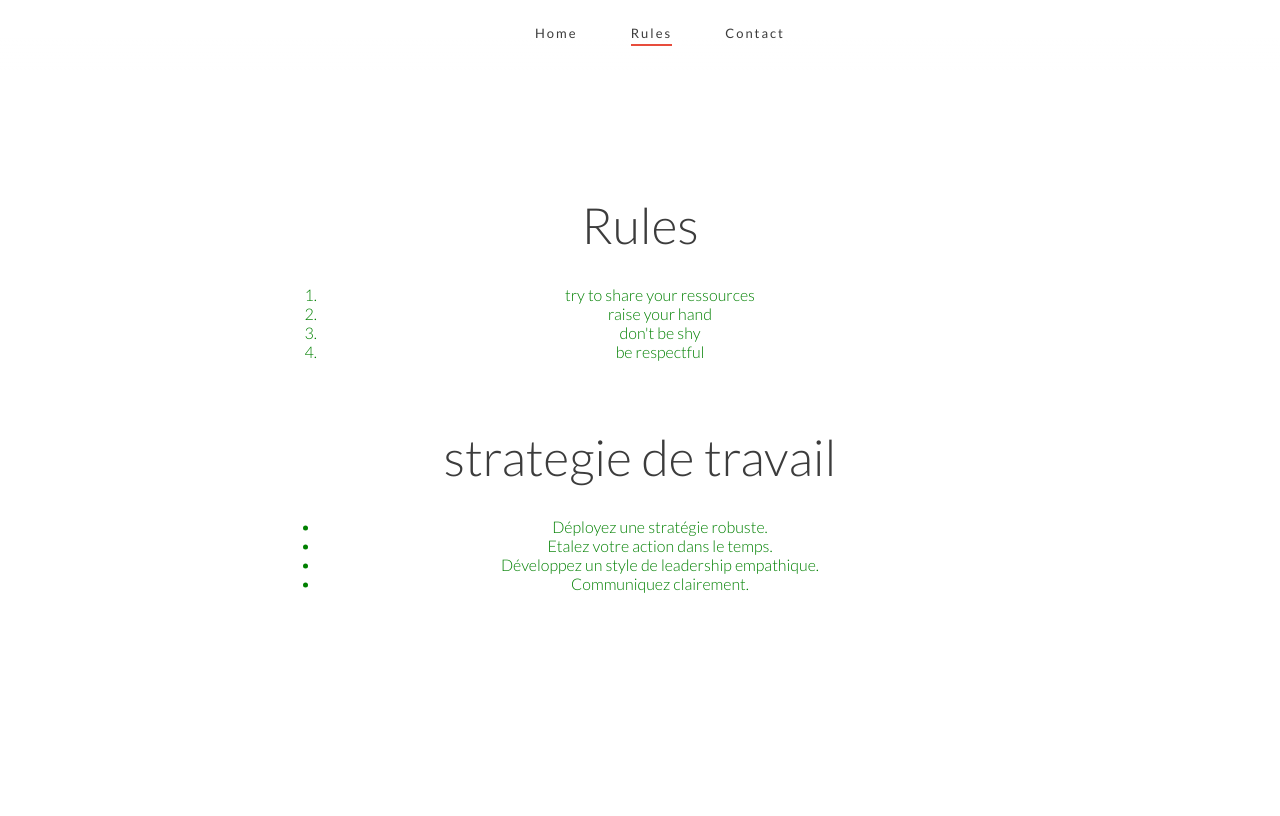
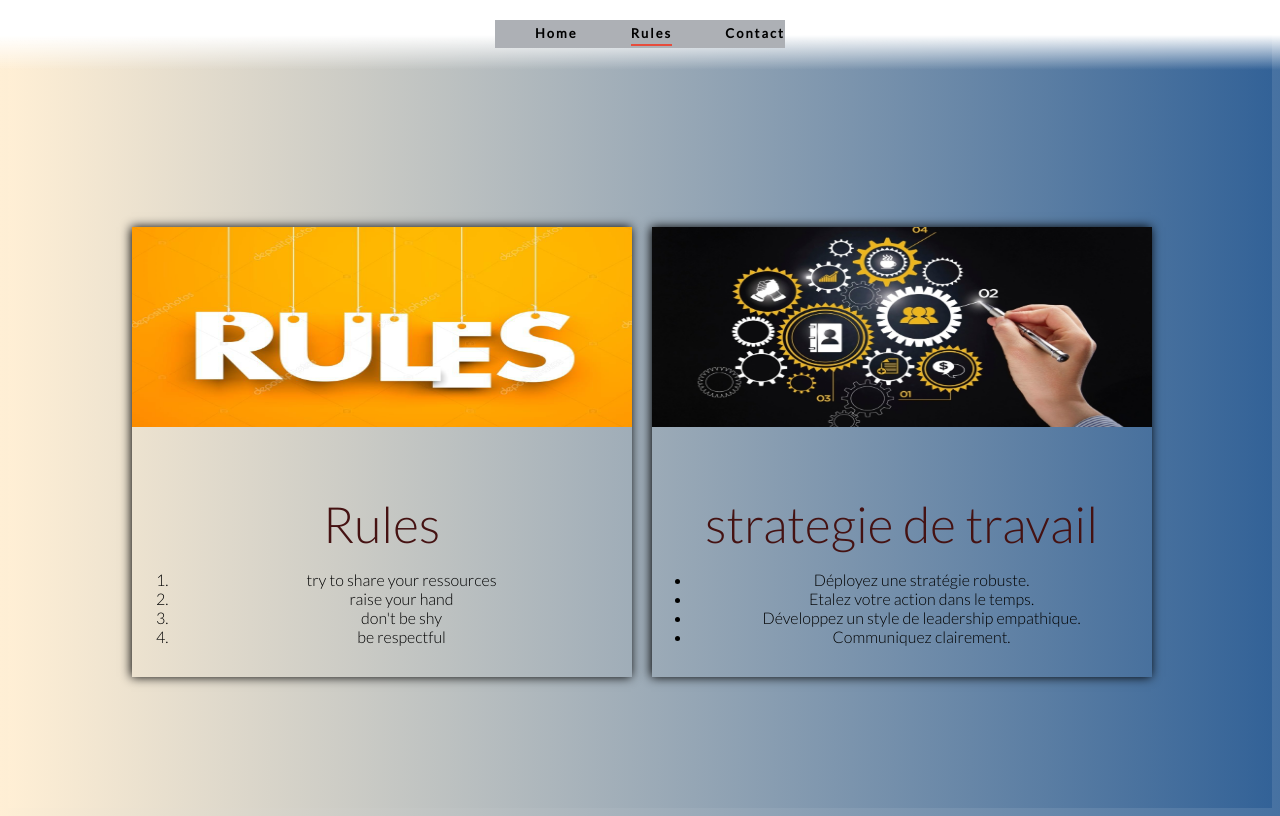
Before and after one commit to LJAMINE/brief_Code_craft1, a plain HTML site: page rules.html in a window 1280 px wide. Drawn offline with Linux system fonts and the light colour scheme.

Commit message:
2nd commit

```diff
--- a/rules.html
+++ b/rules.html
@@ -18,13 +18,43 @@
 	</nav>
 
     <!-- Rules -->
-	<section class="page-container" id="rules">
+
+<section class="page-container" id="rules">
+ <section class="section-container">
+  <div class="coveer">
+    <div class="box">
+      <img src="images/rules.jpg" alt="">
+      <h4>Rules</h4>
+      <ol class="aminefonts">
+        <li>try to share your ressources</li>
+        <li>raise your hand </li>
+        <li>don't be shy</li>
+        <li> be respectful</li>
+
+      </ol>
+    </div>
+    <div class="box">
+      <img src="images/strategy.jpg" alt="">
+      <h4>strategie de travail </h4>
+
+      <ul class="aminefonts">
+        <li>Déployez une stratégie robuste.</li>
+        <li>Etalez votre action dans le temps.</li>
+        <li>Développez un style de leadership empathique.</li>
+        <li>Communiquez clairement.</li>
+
+      </ul>
+
+    </div>
+  </div>
+ </section>
+</section>
+	<!-- <section class="page-container" id="rules">
         <section class="section-container">
-          <h4>Rules</h4>
+          <h4 class="rulesstrategy">Rules</h4>
 
 
 
-          <!-- Thats ur work for today ! -->
 
           <ol class="aminefonts">
             <li>try to share your ressources</li>
@@ -47,6 +77,6 @@
 
 
     </section>
-  </section>
+  </section> -->
 </body>
 </html>
--- a/style.css
+++ b/style.css
@@ -9,12 +9,46 @@ html,
 body {
   font-family: "Lato", sans-serif;
   font-weight: 300;
+  background-image: linear-gradient(to right, #FFEFD5 , #306096e3);
 
+
+
+
+}
+.coveer{
+  width: 900px;
+  height: 400px;
+  /* background: #000; */
+  justify-content: center;
+  display: flex;
+  margin-top: 50px;
+}
+
+.box{
+  margin: 10px;
+  width: 800px;
+  height: 450px;
+  box-shadow: -1px 0 10px #000000;
+  align-items: center;
+  justify-content: center;
+  text-align: center;
+}
+img{
+  width: 500px;
+  height: 200px;
+  display: flex;
+  margin: auto;
+
+}
+#contact{
+  width: 100%;
+  height: 43rem
+  ;
 
 }
 
 img{
-  width: 600px;
+  /* width: 600px; */
   background-image: url("images/codecraft_Banner_1.webp");
 }
 
@@ -33,9 +67,10 @@ p.intro-des {
   font-size: 20px;
   line-height: 35px;
   margin-top: 50px;
+  color: #000000;
 }
 p.intro-des a {
-  color: #3c3c3c;
+  color: #3E0606;
 }
 p.intro-des span {
   font-size: 15px;
@@ -72,7 +107,8 @@ p.intro-des span {
   margin-top: 20px;
   font-family: "Lato", sans-serif;
   font-size: 13px;
-  font-weight: 400;
+  background: #adb0b5;
+  font-weight: 600;
   letter-spacing: 2px;
   list-style: none;
   display: -webkit-flex;
@@ -83,7 +119,7 @@ p.intro-des span {
 }
 .nav a,
 .navbar a {
-  color: #3c3c3c;
+  color: #000000;
   text-decoration: none;
 }
 .nav .nav-item,
@@ -115,7 +151,7 @@ p.intro-des span {
 
 section.page-container {
   margin: auto;
-  width: 90%;
+  width: 100%;
   max-width: 800px;
   height: 100vh;
   position: relative;
@@ -123,10 +159,10 @@ section.page-container {
 
 }
 .aminefonts{
-  color: green;
+  color: black;
 }
 p{
-  color: grey;
+  color: black;
 }
 
 #intro {
@@ -135,11 +171,16 @@ p{
 #intro .section-container {
   margin-top: 70px;
 }
+#rules{
+  right: 7%;
+}
 
 .section-container {
   position: absolute;
-  top: 45%;
+  top: 48%;
   left: 50%;
+  /* left: 50%;
+  right: 50%; */
   width: 90%;
   transform: translate(-50%, -50%);
   text-align: center;
@@ -147,8 +188,8 @@ p{
 .section-container h4 {
   font-size: 50px;
   font-weight: 300;
-  color: #3c3c3c;
-  margin-bottom: 30px;
+  color: #451212;
+  margin-bottom: 1px;
 }
 
 /*** General Button Styles ***/
```
Also changed, not shown: index.html (+3 -2 lines), images/rules.jpg (added), images/strategy.jpg (added).
